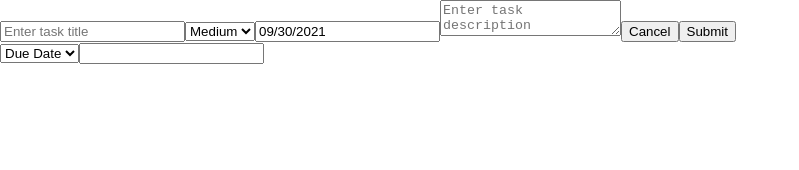
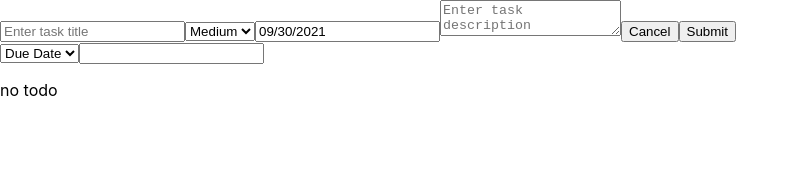
Before and after one commit to chrysillala/totododo, a React (Create React App) app: page / in a window 1280 px wide. Shown: the top 170 px of the page, without its empty margins (0-799 px from the left). Built offline with nearby package versions, Linux system fonts and the light colour scheme.

Commit message:
add todo list conditional when empty

```diff
--- a/src/components/TodoList/index.js
+++ b/src/components/TodoList/index.js
@@ -1,5 +1,6 @@
-const TodoList = ({ todos, priorities, onHandleCompleteTodo, onHandleRemoveTodo }) => (
-  <ul>
+const TodoList = ({ todos, priorities, onHandleCompleteTodo, onHandleRemoveTodo }) => {
+  return todos.length
+    ? (<ul>
       {todos.map((todo) => (
         <li key={todo.id}>
           <p style={{ textDecoration: todo.isCompleted ? "line-through" : "" }}>
@@ -15,7 +16,8 @@ const TodoList = ({ todos, priorities, onHandleCompleteTodo, onHandleRemoveTodo
           <button onClick={() => onHandleRemoveTodo(todo.id)}>Delete</button>
         </li>
       ))}
-  </ul>
-);
+    </ul>)
+    : (<p>no todo</p>)
+};
 
 export default TodoList;
```
Lines whose indentation alone changed are shown as unchanged.
